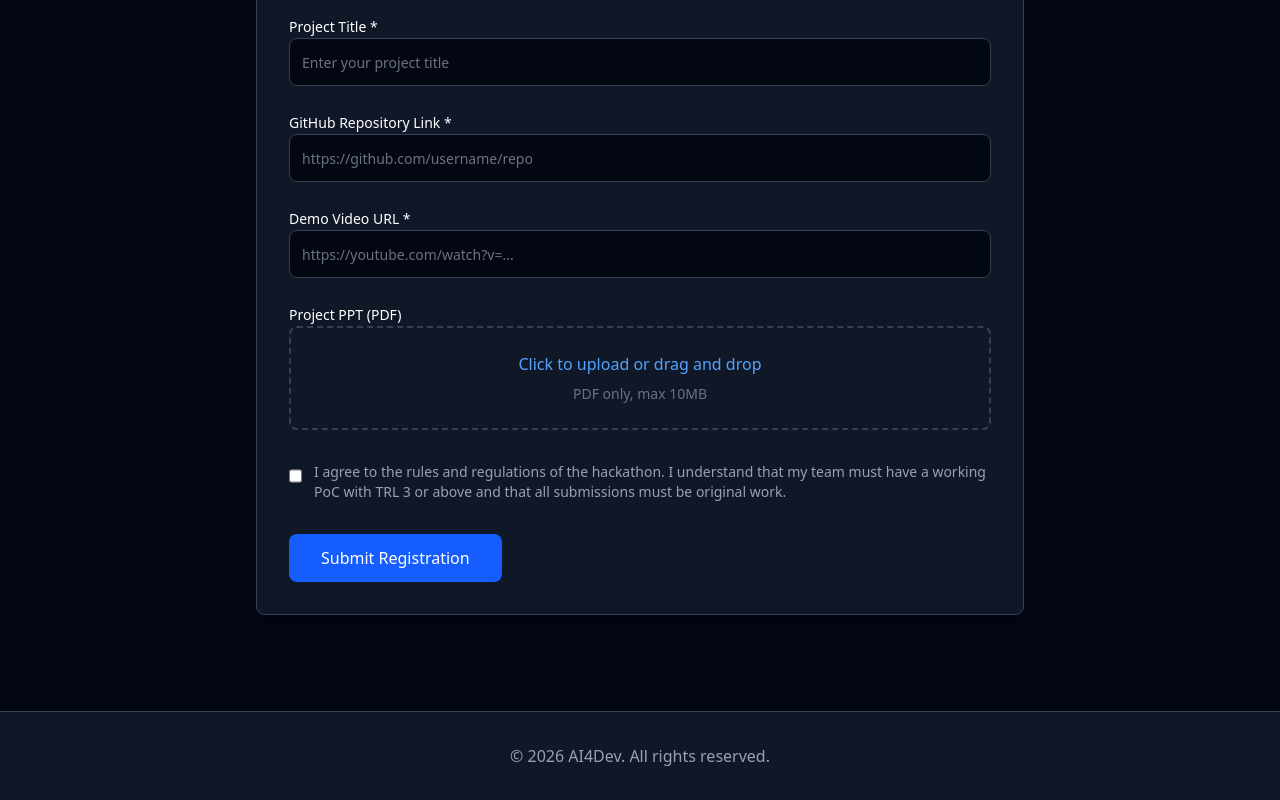
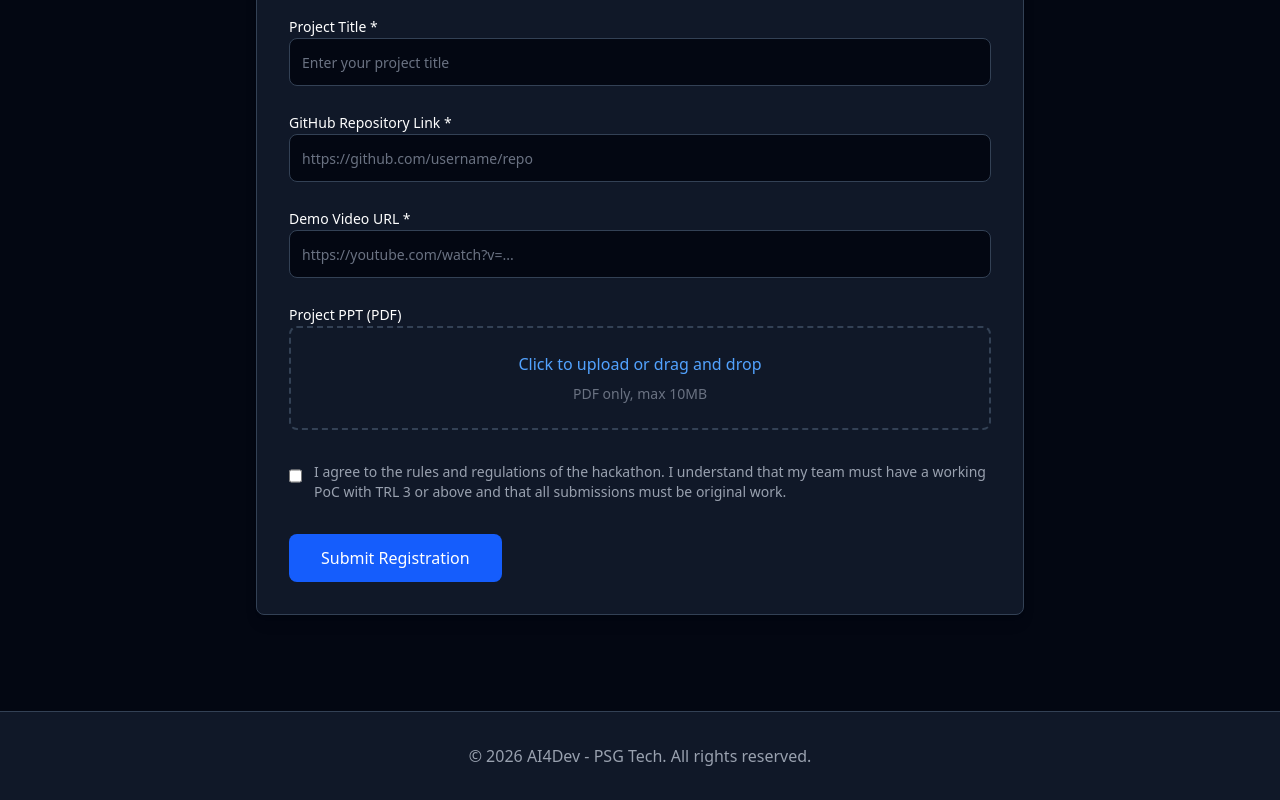
Before and after one commit to Abbilaash/hackfordev, a Next.js app in the folder frontend/: page /register in a window 1280 px wide. Shown: the part 1863-2663 px from the top of the page. Built offline with nearby package versions, Linux system fonts and the light colour scheme; no server answers.

Commit message:
frontend header footer chaged wrt NMC guidelines

```diff
--- a/frontend/src/app/register/page.jsx
+++ b/frontend/src/app/register/page.jsx
@@ -99,7 +99,7 @@
 const Footer = () => (
   <footer className='bg-gray-900 border-t border-gray-800 py-8 mt-12'>
     <div className='container mx-auto px-4 text-center text-gray-400'>
-      <p>© 2026 AI4Dev. All rights reserved.</p>
+      <p>© 2026 AI4Dev - PSG Tech. All rights reserved.</p>
     </div>
   </footer>
 )
```
